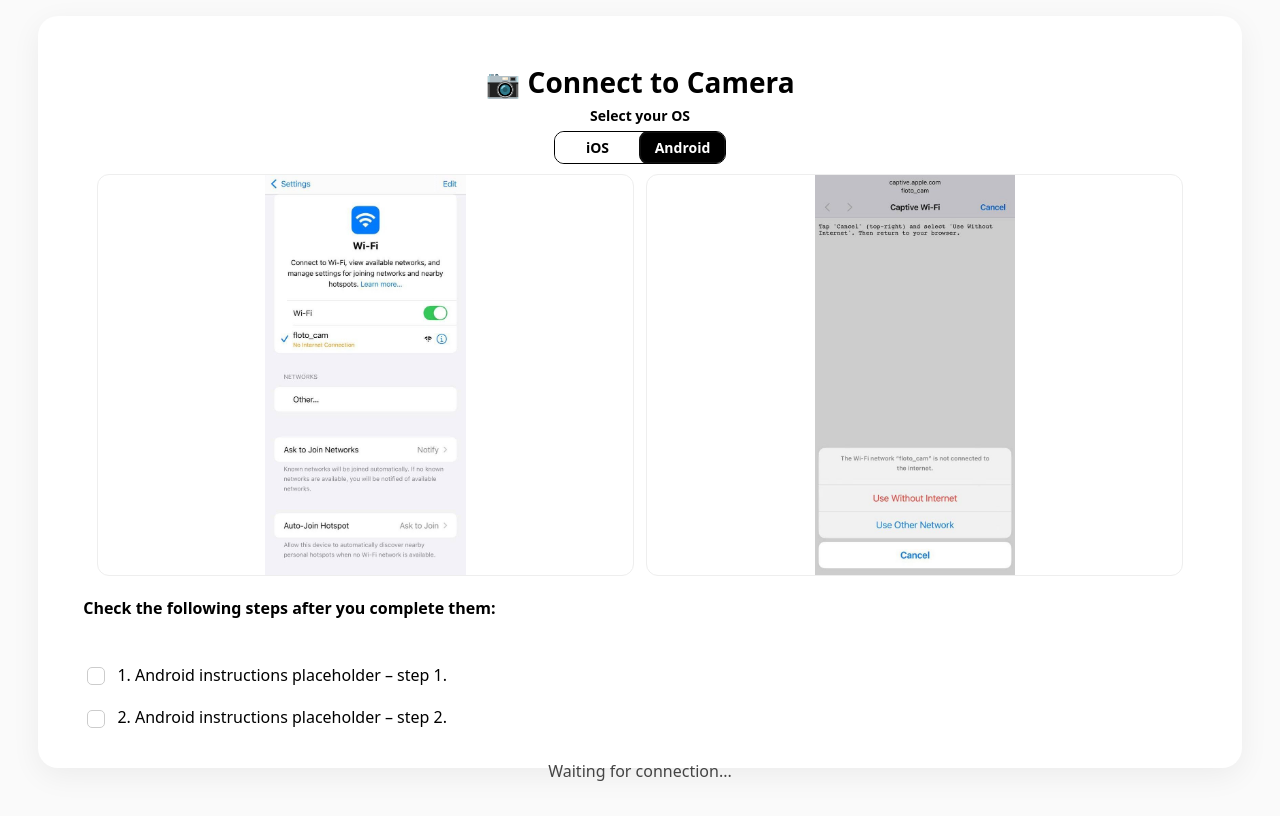
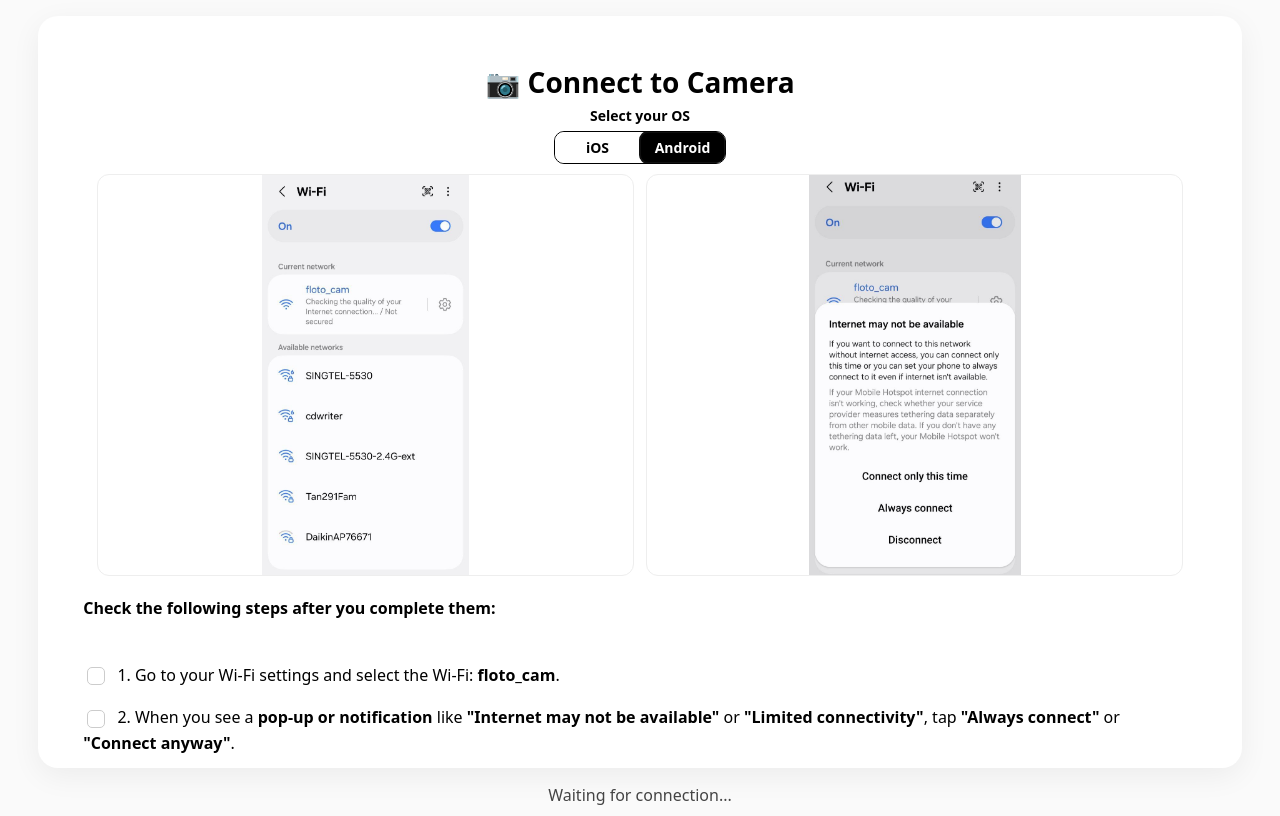
Before and after one commit to WB99/floto-public, a React (Vite) app: page / in a window 1280 px wide. Both pictures are taken after a click on the button "Android". Built offline with nearby package versions, Linux system fonts and the light colour scheme; no server answers.

Commit message:
Added android photos and instructions

```diff
--- a/src/screens/Connect.jsx
+++ b/src/screens/Connect.jsx
@@ -82,13 +82,7 @@
                 onChange={() => toggle("wifi")}
                 style={styles.checkbox}
               />{" "}
-              {platform === "ios"
-                ? (
-                    <>
-                      1. Go to your Wi-Fi settings and select the Wi-Fi: <b>floto_cam</b>.
-                    </>
-                  )
-                : "1. Android instructions placeholder – step 1."}
+              1. Go to your Wi-Fi settings and select the Wi-Fi: <b>floto_cam</b>.
             </label>
           </li>
           <li style={styles.item}>
@@ -99,14 +93,18 @@
                 onChange={() => toggle("portal")}
                 style={styles.checkbox}
               />{" "}
-              {platform === "ios"
-                ? (
-                    <>
-                      2. <b>Wait 5–10 s for a captive portal to launch.</b> Then, tap
-                      “Cancel” → “Use without Internet”.
-                    </>
-                  )
-                : "2. Android instructions placeholder – step 2."}
+              {platform === "ios" ? (
+                <>
+                  2. <b>Wait 5–10 s for a captive portal to launch.</b> Then, tap
+                  “Cancel” → “Use without Internet”.
+                </>
+              ) : (
+                <>
+                  2. When you see a <b>pop-up or notification</b> like{" "}
+                  <b>"Internet may not be available"</b> or <b>"Limited connectivity"</b>,
+                  tap <b>"Always connect"</b> or <b>"Connect anyway"</b>.
+                </>
+              )}
             </label>
           </li>
         </ul>
@@ -129,18 +127,20 @@
       </div>
     );
 
+    const imgPrefix = platform === "ios" ? "ios" : "android";
+
     return (
       <>
         <div style={styles.imgBox}>
           <div style={styles.imgRow}>
             <img
-              src="/assets/ios-wifi-1.jpg"
-              alt="Wi-Fi step 1"
+              src={`/assets/${imgPrefix}-wifi-1.jpg`}
+              alt={`${platform} Wi-Fi step 1`}
               style={styles.dualImg}
             />
             <img
-              src="/assets/ios-wifi-2.jpg"
-              alt="Wi-Fi step 2"
+              src={`/assets/${imgPrefix}-wifi-2.jpg`}
+              alt={`${platform} Wi-Fi step 2`}
               style={styles.dualImg}
             />
           </div>
```
Also changed, not shown: public/assets/android-wifi-1.jpg (added), public/assets/android-wifi-2.jpg (added).
